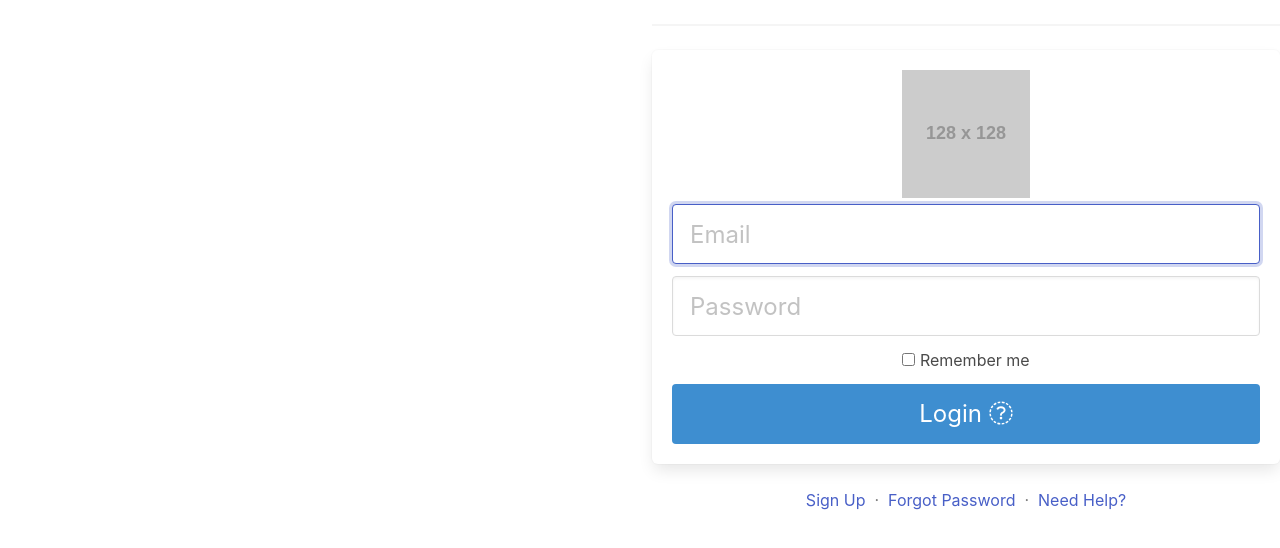
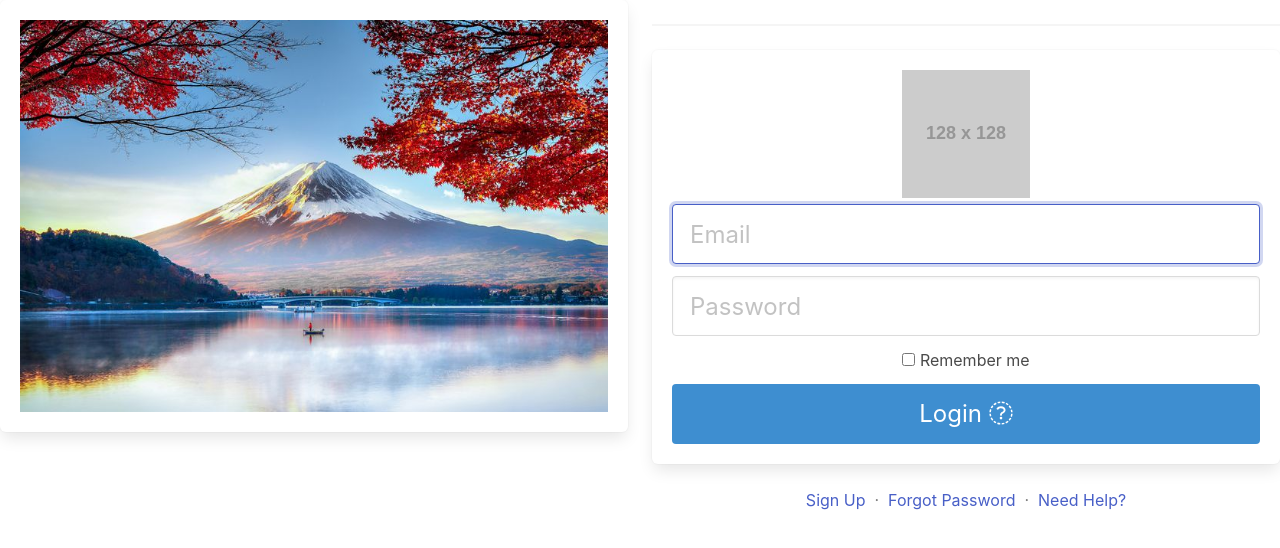
Before and after one commit to osborn-lee-web-2/web-app-osborn-lee, a plain HTML site: page login.html in a window 1280 px wide. Drawn offline with nearby package versions, Linux system fonts and the light colour scheme; placeholder pictures from the web are drawn by us.

Commit message:
changes before dowol's img

```diff
--- a/login.html
+++ b/login.html
@@ -12,9 +12,13 @@
       <section class="hero is-fullheight">
         <div class="columns">
             <div class="column">
-
+                <div class="box">
+                <figure class="image is-1536x1536">
+                    <img src="img/fuji-mountain-pic.jpg">
+                </figure>
+                </div>
             </div>
-                <div class="column has-text-centered">
+            <div class="column has-text-centered">
                     <hr class="login-hr">
                     <div class="box">
                         <figure class="avatar">
@@ -46,8 +50,8 @@
                         <a href="../">Forgot Password</a> &nbsp;·&nbsp;
                         <a href="../">Need Help?</a>
                     </p>
-                </div>
             </div>
+        </div>
     </section>
 
   </body>
```
